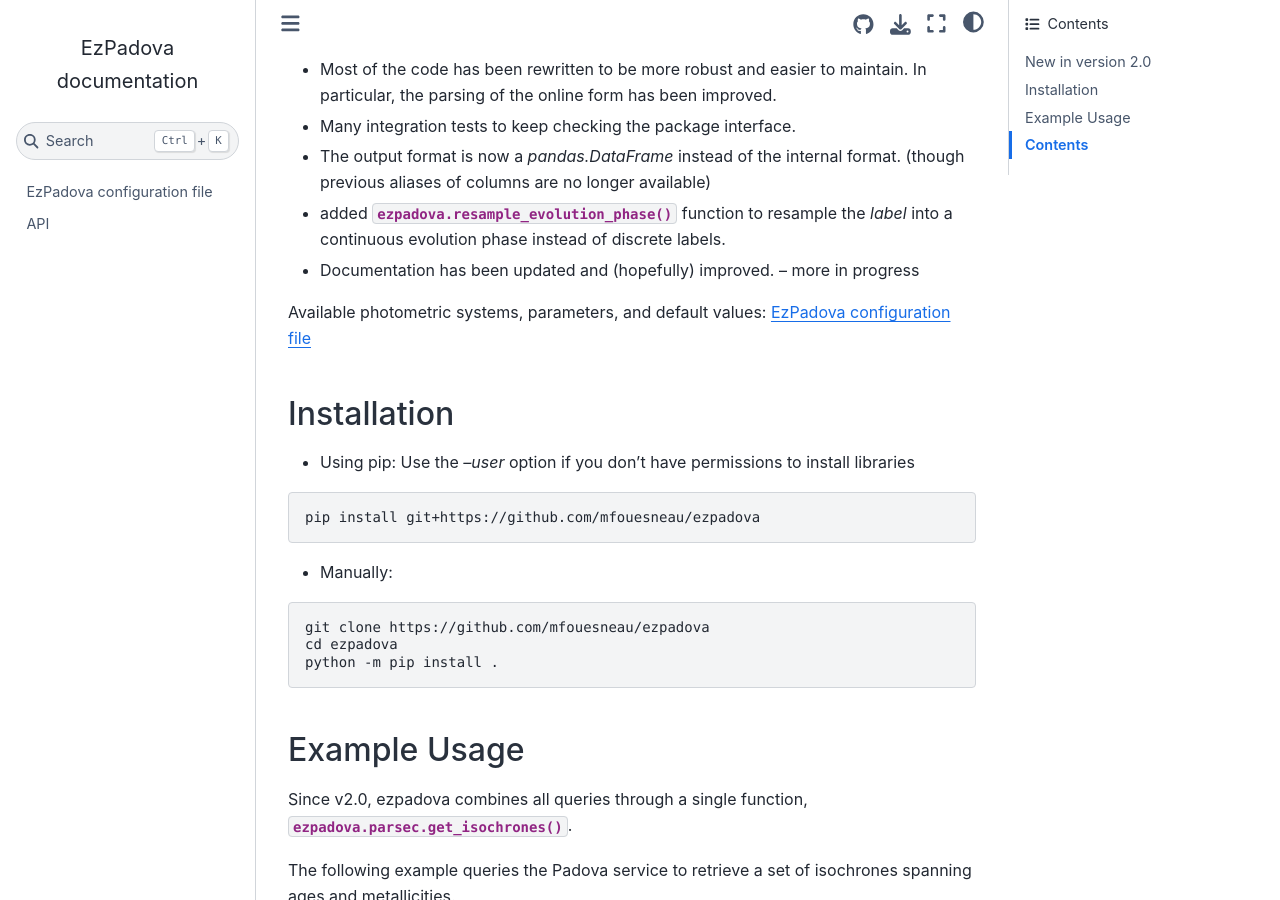
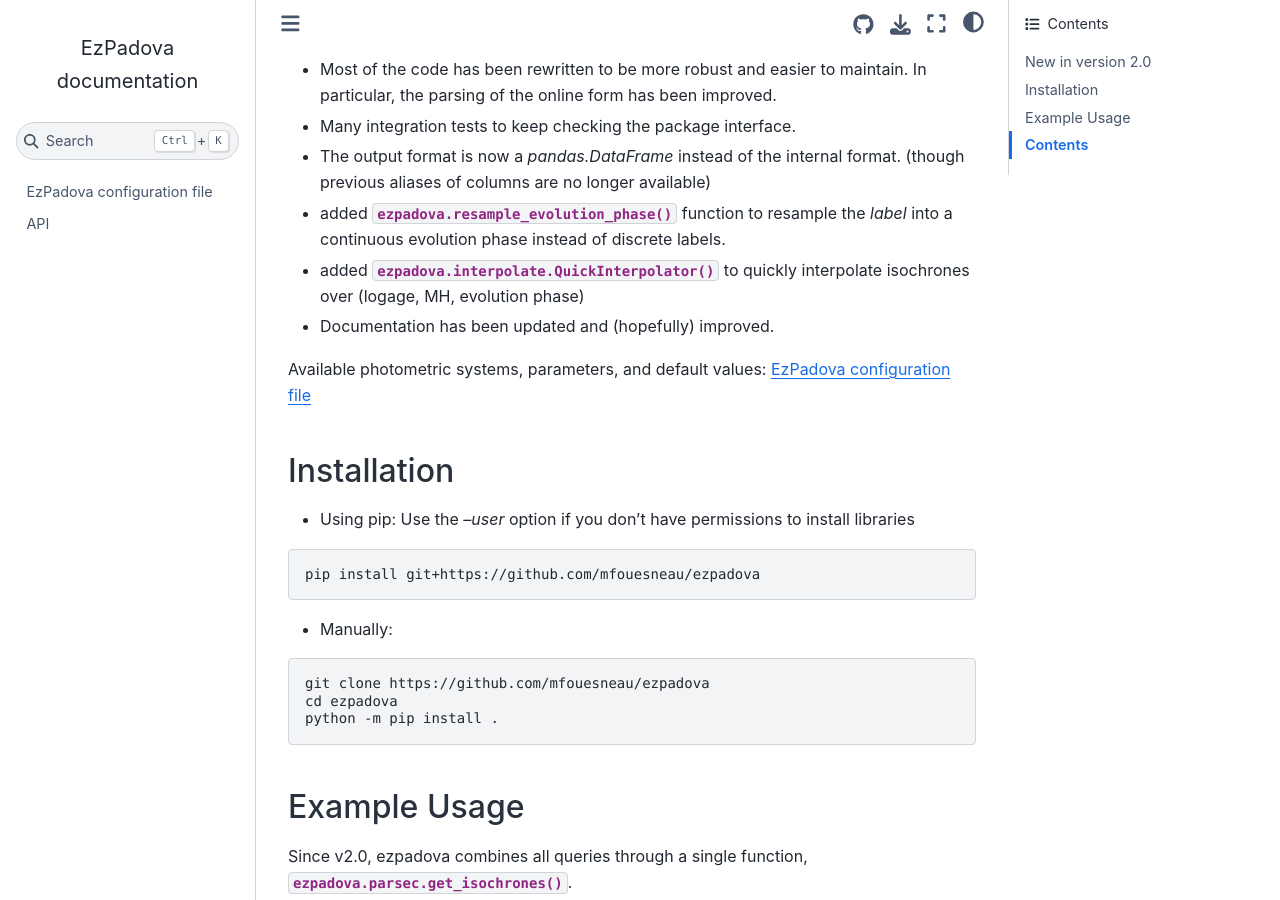
Before and after one commit to mfouesneau/ezpadova, a Sphinx documentation site: the page built from doc/index.rst, in a window 1280 px wide and 900 px high, scrolled down 688 px. Built offline with Sphinx 7.4.7 and the Sphinx Book theme 1.1.4, drawn with Linux system fonts in a browser that asks for light colours.

Commit message:
Update index.rst

```diff
--- a/doc/index.rst
+++ b/doc/index.rst
@@ -25,7 +25,9 @@ New in version 2.0
 * Many integration tests to keep checking the package interface.
 * The output format is now a `pandas.DataFrame` instead of the internal format. (though previous aliases of columns are no longer available)
 * added :func:`ezpadova.resample_evolution_phase` function to resample the `label` into a continuous evolution phase instead of discrete labels.
-* Documentation has been updated and (hopefully) improved. -- more in progress
+* added :func:`ezpadova.interpolate.QuickInterpolator` to quickly interpolate isochrones over (logage, MH, evolution phase)
+* Documentation has been updated and (hopefully) improved.
+
 
 Available photometric systems, parameters, and default values: :ref:`parsec parameters`
 
```
